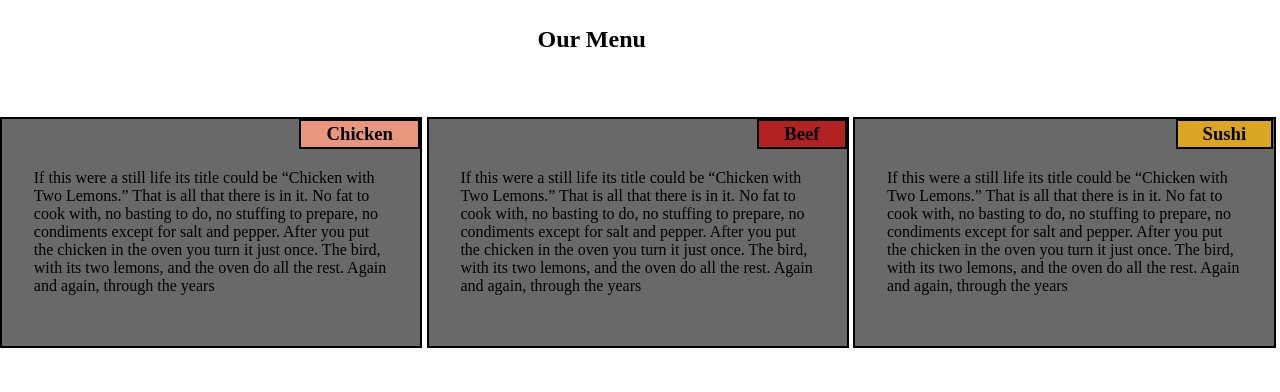
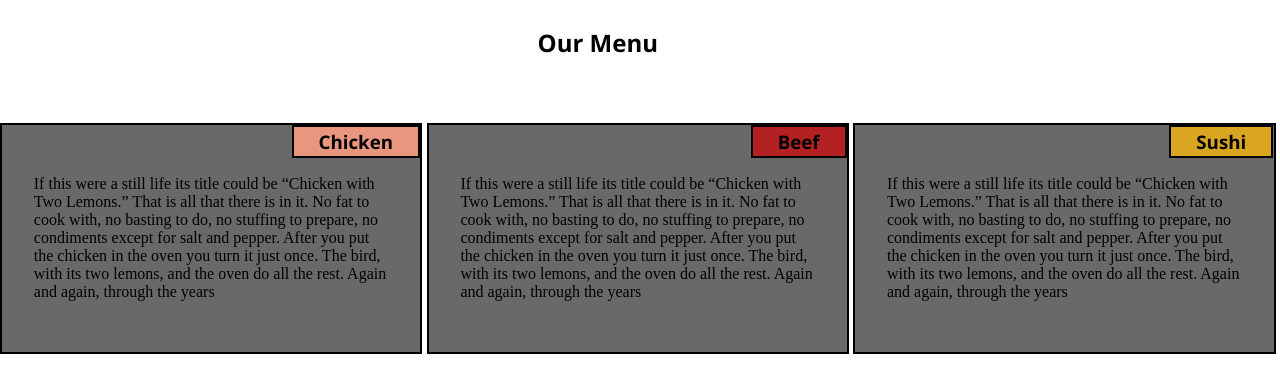
Before and after one commit to MahmoudMohamedAhmedTaha/MahmoudMohamedAhmedTaha.github.io, a plain HTML site: page index.html in a window 1280 px wide. Shown: the top 392 px of the page. Drawn offline with Linux system fonts and the light colour scheme.

Commit message:
update css

```diff
--- a/css/style.css
+++ b/css/style.css
@@ -10,6 +10,10 @@ h2{
     margin-top: 0%;
     margin-left: 40%;
     margin-bottom: 2%;
+}
+
+h2, section h3{
+    font-family: 'Segoe UI', Tahoma, Geneva, Verdana, sans-serif;
 }
 
 section{
```
